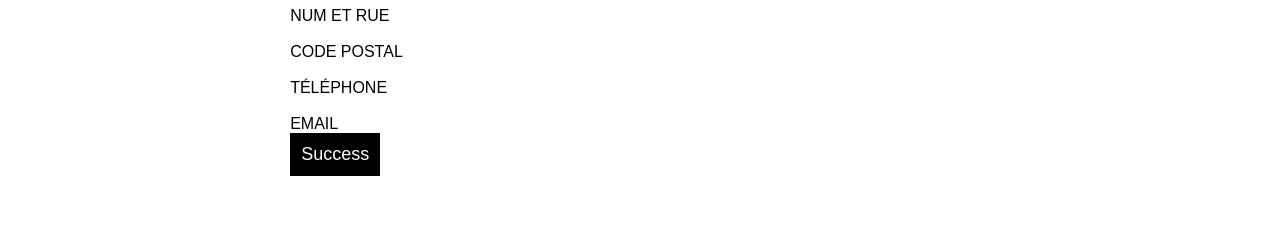
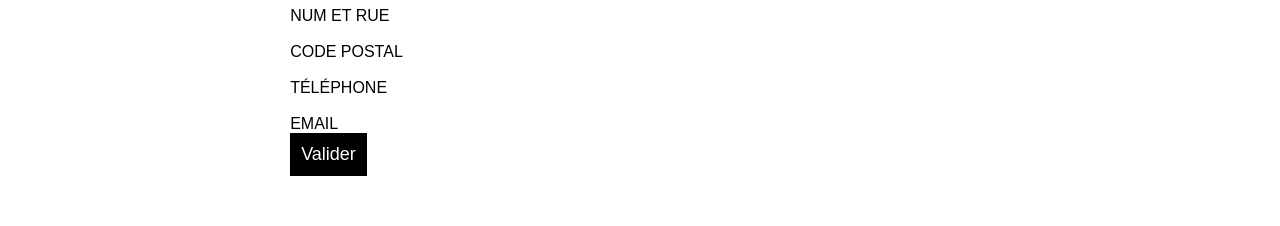
Before and after one commit to Gaspard2007/projetflair, a Next.js app: page /boutique/formation/etapeValidation in a window 1280 px wide. Shown: the part 980-1206 px from the top of the page. Built offline with nearby package versions, Linux system fonts and the light colour scheme.

Commit message:
Partie de Gaspard

```diff
--- a/components/successMessage.tsx
+++ b/components/successMessage.tsx
@@ -35,7 +35,7 @@ const SuccessMessage: React.FC = () => {
     <>
       {contextHolder}
       <Space>
-        <button className='bg-black text-white text-lg cursor-pointer' style={{padding:'11px'}} onClick={success}>Success</button>
+        <button className='bg-black text-white text-lg cursor-pointer flex justify-end' style={{padding:'11px'}} onClick={success}>Valider</button>
       </Space>
     </>
   );
```
